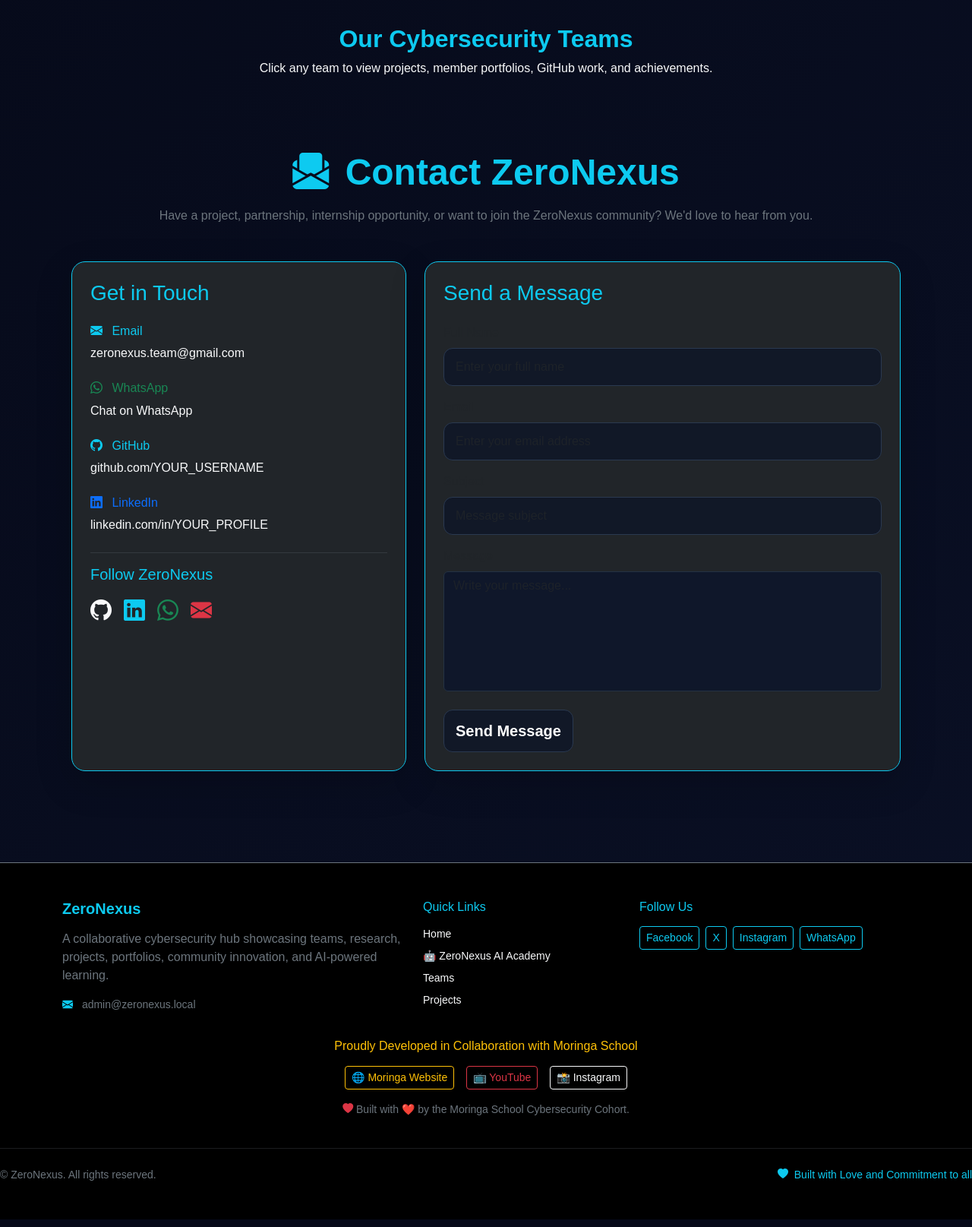
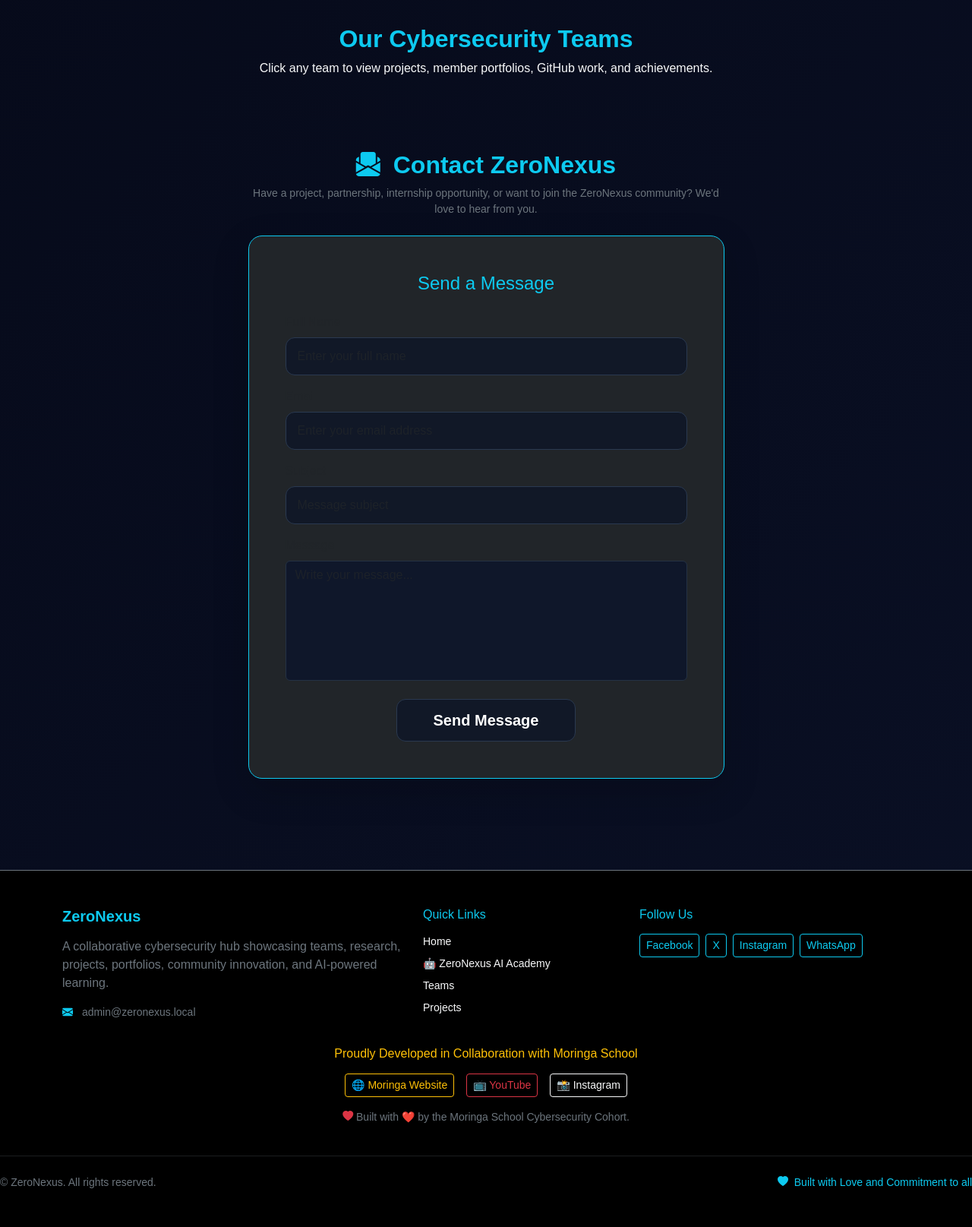
Before and after one commit to g4-star/ZERONEXUS, a Flask app: page / in a window 1280 px wide. Shown: the part 1296-2911 px from the top of the page at 76% size. Run offline with Flask 3, Linux system fonts and the light colour scheme; data that the repository does not hold is empty; some libraries are stand-ins or nearby versions.

Commit message:
changes to the contact form

```diff
--- a/app/templates/main/index.html
+++ b/app/templates/main/index.html
@@ -435,151 +435,44 @@ View Team
      CONTACT SECTION
 ====================================== -->
 
-<section id="contact" class="py-5 mt-5">
+<section id="contact" class="py-5">
+
     <div class="container">
 
-        <div class="text-center mb-5">
-            <h2 class="display-5 fw-bold text-info">
+        <div class="row justify-content-center">
+
+            <div class="col-lg-8 col-xl-7">
+
+                <div class="text-center mb-4">
+
+                    <h2 class="fw-bold text-info">
                         <i class="bi bi-envelope-paper-fill me-2"></i>
                         Contact ZeroNexus
                     </h2>
 
-            <p class="text-secondary mt-3">
+                    <p class="text-secondary small mt-2 mb-0">
                         Have a project, partnership, internship opportunity,
                         or want to join the ZeroNexus community?
                         We'd love to hear from you.
                     </p>
-        </div>
-
-        <div class="row g-4">
-
-            <!-- Contact Information -->
-
-            <div class="col-lg-5">
-
-                <div class="card bg-dark border-info shadow-lg h-100">
-
-                    <div class="card-body p-4">
-
-                        <h3 class="text-info mb-4">
-                            Get in Touch
-                        </h3>
-
-                        <div class="mb-4">
-
-                            <h6 class="text-info">
-                                <i class="bi bi-envelope-fill me-2"></i>
-                                Email
-                            </h6>
-
-                            <a href="mailto:zeronexus.team@gmail.com"
-                               class="text-light text-decoration-none">
-                                zeronexus.team@gmail.com
-                            </a>
 
                 </div>
 
-                        <div class="mb-4">
-
-                            <h6 class="text-success">
-                                <i class="bi bi-whatsapp me-2"></i>
-                                WhatsApp
-                            </h6>
-
-                            <a href="https://wa.link/6a6rl3"
-                               target="_blank"
-                               class="text-light text-decoration-none">
-                                Chat on WhatsApp
-                            </a>
-
-                        </div>
-
-                        <div class="mb-4">
-
-                            <h6 class="text-info">
-                                <i class="bi bi-github me-2"></i>
-                                GitHub
-                            </h6>
-
-                            <a href="https://github.com/YOUR_USERNAME"
-                               target="_blank"
-                               class="text-light text-decoration-none">
-                                github.com/YOUR_USERNAME
-                            </a>
-
-                        </div>
-
-                        <div class="mb-4">
-
-                            <h6 class="text-primary">
-                                <i class="bi bi-linkedin me-2"></i>
-                                LinkedIn
-                            </h6>
-
-                            <a href="https://linkedin.com/in/YOUR_PROFILE"
-                               target="_blank"
-                               class="text-light text-decoration-none">
-                                linkedin.com/in/YOUR_PROFILE
-                            </a>
-
-                        </div>
-
-                        <hr class="border-secondary">
-
-                        <h5 class="text-info mb-3">
-                            Follow ZeroNexus
-                        </h5>
-
-                        <div class="d-flex gap-3 fs-3">
-
-                            <a href="https://github.com/YOUR_USERNAME"
-                               target="_blank"
-                               class="text-light">
-                                <i class="bi bi-github"></i>
-                            </a>
-
-                            <a href="https://linkedin.com/in/YOUR_PROFILE"
-                               target="_blank"
-                               class="text-info">
-                                <i class="bi bi-linkedin"></i>
-                            </a>
-
-                            <a href="https://wa.link/6a6rl3"
-                               target="_blank"
-                               class="text-success">
-                                <i class="bi bi-whatsapp"></i>
-                            </a>
-
-                            <a href="mailto:zeronexus.team@gmail.com"
-                               class="text-danger">
-                                <i class="bi bi-envelope-fill"></i>
-                            </a>
-
-                        </div>
-
-                    </div>
-
-                </div>
-
-            </div>
-
-            <!-- Contact Form -->
-
-            <div class="col-lg-7">
-
                 <div class="card bg-dark border-info shadow-lg">
 
-                    <div class="card-body p-4">
+                    <div class="card-body p-4 p-lg-5">
 
-                        <h3 class="text-info mb-4">
+                        <h4 class="text-info text-center mb-4">
                             Send a Message
-                        </h3>
+                        </h4>
 
-                       <form method="POST" action="{{ url_for('main.index') }}">
+                        <form method="POST"
+                              action="{{ url_for('main.index') }}">
 
                             {{ form.hidden_tag() }}
 
                             <!-- Full Name -->
+
                             <div class="mb-3">
 
                                 {{ form.full_name.label(class="form-label") }}
@@ -598,6 +491,7 @@ View Team
                             </div>
 
                             <!-- Email -->
+
                             <div class="mb-3">
 
                                 {{ form.email.label(class="form-label") }}
@@ -616,6 +510,7 @@ View Team
                             </div>
 
                             <!-- Subject -->
+
                             <div class="mb-3">
 
                                 {{ form.subject.label(class="form-label") }}
@@ -634,6 +529,7 @@ View Team
                             </div>
 
                             <!-- Message -->
+
                             <div class="mb-4">
 
                                 {{ form.message.label(class="form-label") }}
@@ -652,11 +548,16 @@ View Team
 
                             </div>
 
+                            <div class="text-center">
+
                                 {{ form.submit(
-        class="btn btn-info btn-lg"
+                                    class="btn btn-info btn-lg px-5"
                                 ) }}
 
+                            </div>
+
                         </form>
+
                     </div>
 
                 </div>
@@ -666,7 +567,6 @@ View Team
         </div>
 
     </div>
+
 </section>
-
-
 {% endblock %}
```
Lines whose indentation alone changed are shown as unchanged.
